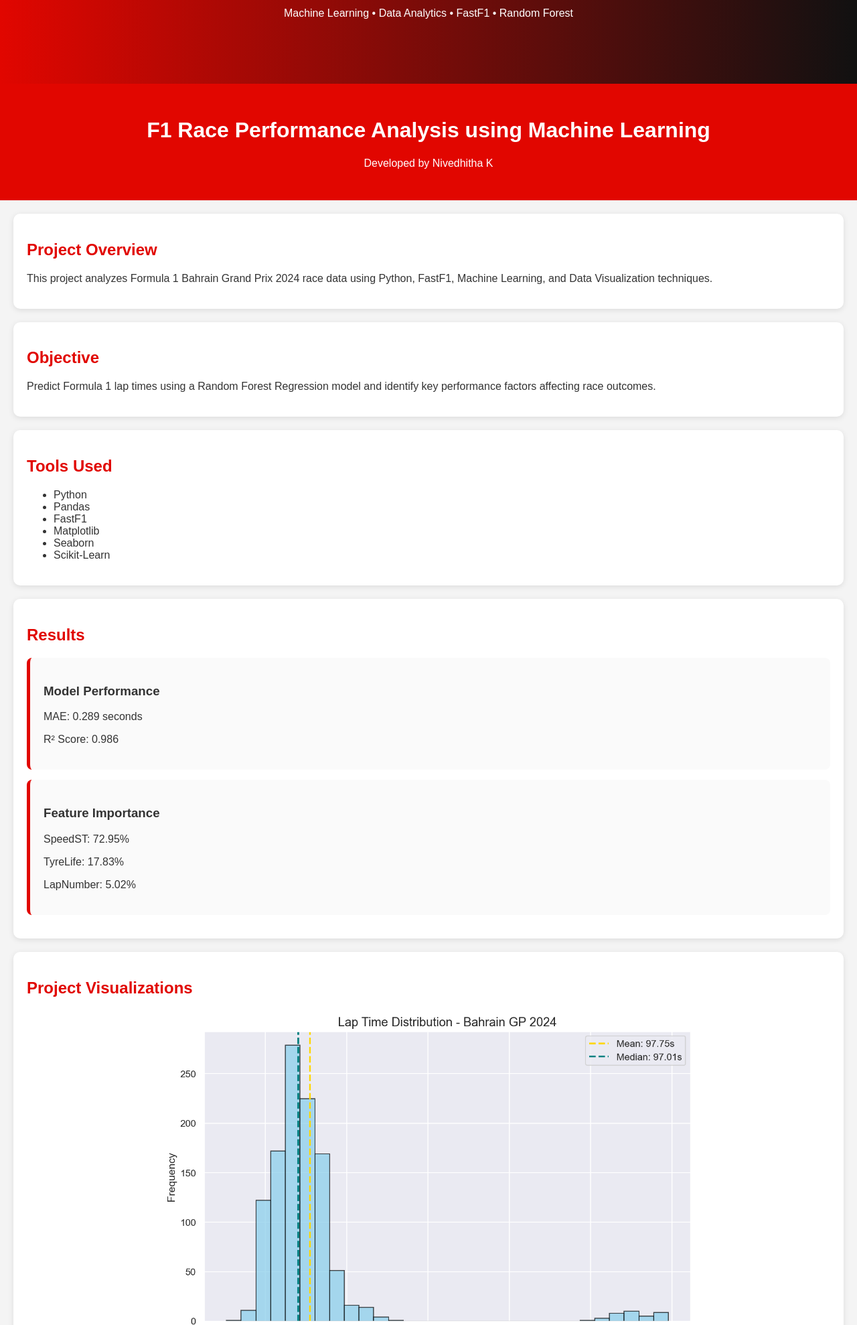
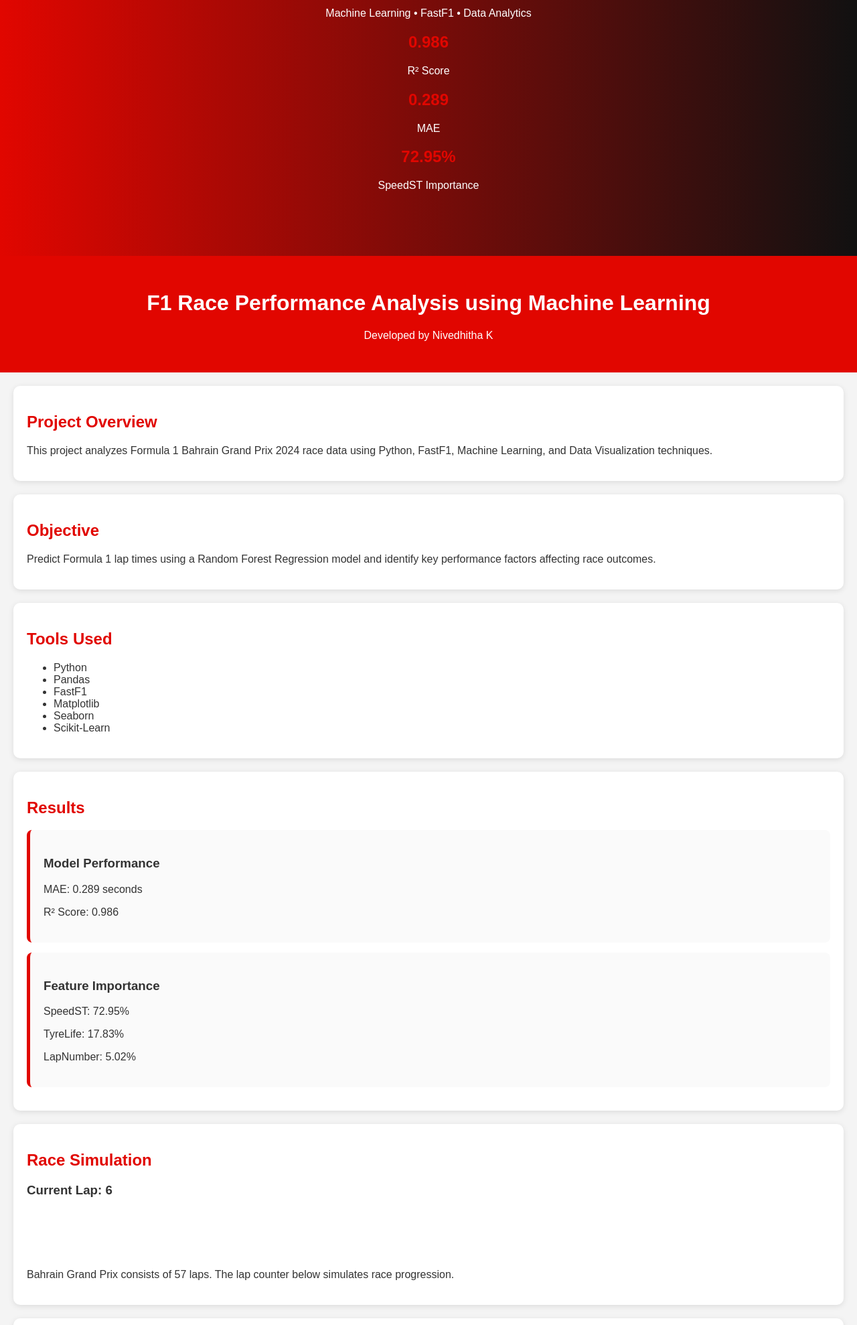
Before and after one commit to nivedell09-bit/f1-race-analysis, a plain HTML site: page index.html in a window 1280 px wide. Shown: the part 220-2198 px from the top of the page at 67% size. Drawn offline with Linux system fonts and the light colour scheme.

Commit message:
Added F1 race simulation website

```diff
--- a/index.html
+++ b/index.html
@@ -9,35 +9,67 @@
 
 <body>
 
+    <!-- HERO SECTION -->
     <div class="hero">
+
+        <div class="track">
             <div class="car">🏎️</div>
-    <h1>F1 Race Performance Analysis</h1>
-    <p>Machine Learning • Data Analytics • FastF1 • Random Forest</p>
         </div>
 
+        <h1>F1 Race Performance Analysis</h1>
+        <p>Machine Learning • FastF1 • Data Analytics</p>
+
+        <div class="stats">
+
+            <div class="stat-box">
+                <h2>0.986</h2>
+                <p>R² Score</p>
+            </div>
+
+            <div class="stat-box">
+                <h2>0.289</h2>
+                <p>MAE</p>
+            </div>
+
+            <div class="stat-box">
+                <h2>72.95%</h2>
+                <p>SpeedST Importance</p>
+            </div>
+
+        </div>
+
+    </div>
+
+    <!-- HEADER -->
     <header>
         <h1>F1 Race Performance Analysis using Machine Learning</h1>
         <p>Developed by Nivedhitha K</p>
     </header>
 
+    <!-- PROJECT OVERVIEW -->
     <section>
         <h2>Project Overview</h2>
+
         <p>
             This project analyzes Formula 1 Bahrain Grand Prix 2024 race data using
             Python, FastF1, Machine Learning, and Data Visualization techniques.
         </p>
     </section>
 
+    <!-- OBJECTIVE -->
     <section>
         <h2>Objective</h2>
+
         <p>
             Predict Formula 1 lap times using a Random Forest Regression model and
             identify key performance factors affecting race outcomes.
         </p>
     </section>
 
+    <!-- TOOLS -->
     <section>
         <h2>Tools Used</h2>
+
         <ul>
             <li>Python</li>
             <li>Pandas</li>
@@ -48,7 +80,9 @@
         </ul>
     </section>
 
+    <!-- RESULTS -->
     <section>
+
         <h2>Results</h2>
 
         <div class="card">
@@ -63,30 +97,64 @@
             <p>TyreLife: 17.83%</p>
             <p>LapNumber: 5.02%</p>
         </div>
+
     </section>
 
+    <!-- RACE SIMULATION -->
     <section>
+
+        <h2>Race Simulation</h2>
+
+        <h3>
+            Current Lap:
+            <span id="lapCounter">1</span>
+        </h3>
+
+        <div class="track">
+            <div class="car">🏎️</div>
+        </div>
+
+        <p>
+            Bahrain Grand Prix consists of 57 laps. The lap counter below simulates race progression.
+        </p>
+
+    </section>
+
+    <!-- VISUALIZATIONS -->
+    <section>
+
         <h2>Project Visualizations</h2>
 
         <img src="plots/lap_distribution.png" alt="Lap Distribution">
+
         <img src="plots/compound_boxplot.png" alt="Compound Analysis">
+
         <img src="plots/sector_comparison.png" alt="Sector Analysis">
+
         <img src="plots/speed_correlation.png" alt="Speed Correlation">
+
         <img src="plots/anomaly_detection.png" alt="Anomaly Detection">
+
         <img src="plots/predicted_vs_actual.png" alt="Predicted vs Actual">
+
         <img src="plots/feature_importance.png" alt="Feature Importance">
 
     </section>
 
+    <!-- CONCLUSION -->
     <section>
+
         <h2>Conclusion</h2>
+
         <p>
             Speed Trap Speed and Tyre Life were the most influential factors affecting
             lap time performance. The Random Forest model achieved high predictive
-        accuracy with an R² score of 0.986.
+            accuracy with an R² Score of 0.986 and MAE of 0.289 seconds.
         </p>
+
     </section>
 
+    <!-- FOOTER -->
     <footer>
         <p>© 2026 Nivedhitha K | F1 Race Analysis Project</p>
     </footer>
--- a/script.js
+++ b/script.js
@@ -1,16 +1,13 @@
-window.addEventListener("load", () => {
+let lap = 1;
 
-    const cards = document.querySelectorAll(".card");
+setInterval(() => {
 
-    cards.forEach((card, index) => {
-        card.style.opacity = "0";
-        card.style.transform = "translateY(30px)";
+    lap++;
 
-        setTimeout(() => {
-            card.style.transition = "all 1s";
-            card.style.opacity = "1";
-            card.style.transform = "translateY(0)";
-        }, index * 500);
-    });
+    if (lap > 57) {
+        lap = 1;
+    }
 
-});
+    document.getElementById("lapCounter").innerText = lap;
+
+}, 1000);
```
Lines whose indentation alone changed are shown as unchanged.
